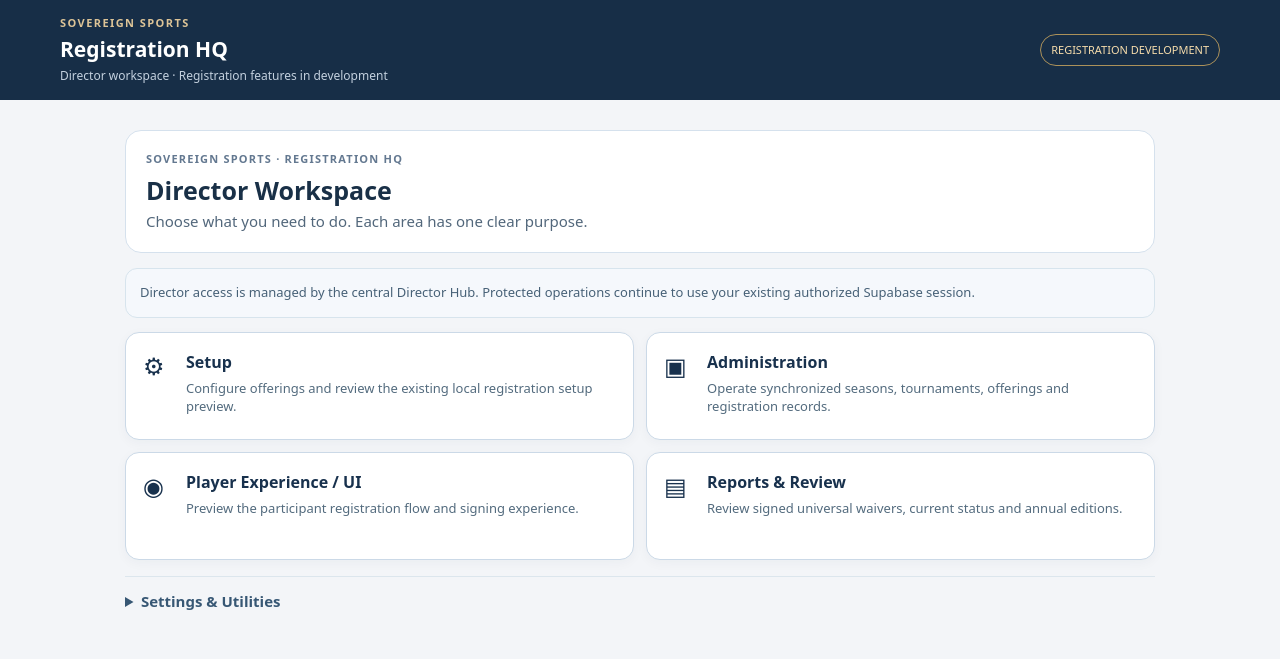
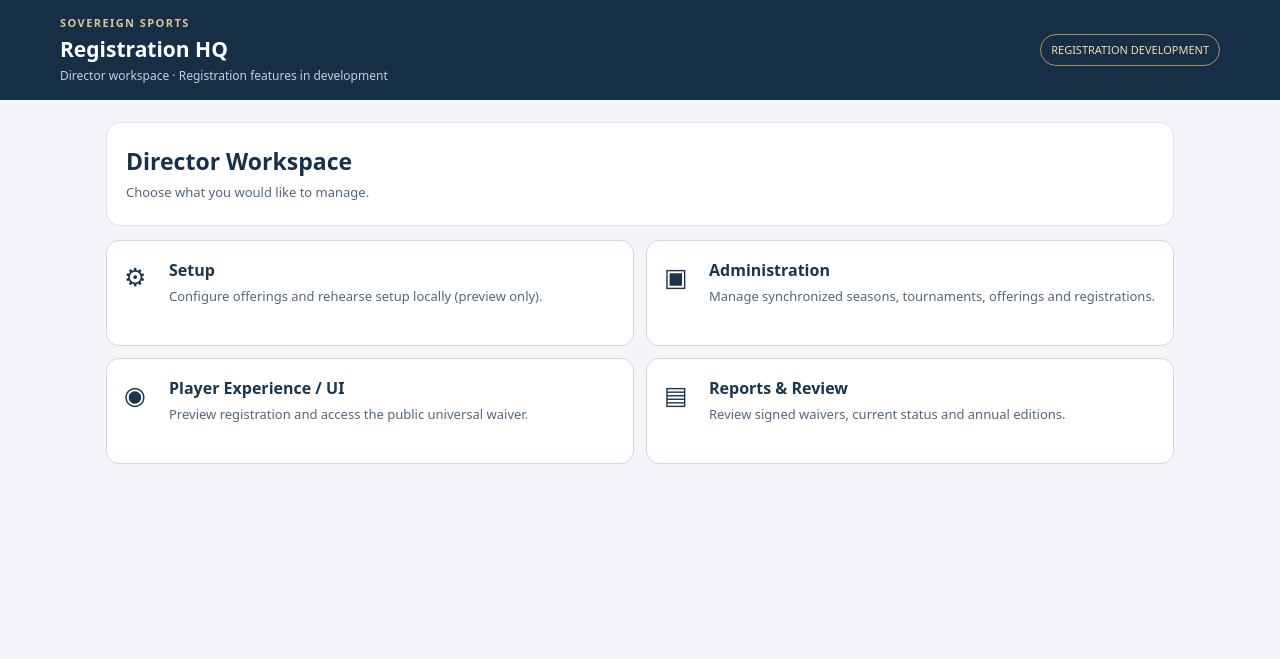
Before and after one commit to SovereignSports/RegistrationHQ-Test, a plain HTML site: page index.html in a window 1280 px wide. Drawn offline with nearby package versions, Linux system fonts and the light colour scheme.

Commit message:
Add files via upload

```diff
--- a/index.html
+++ b/index.html
@@ -29,45 +29,37 @@
 
 /* R1.6: one focused director area; infrequent configuration stays collapsed. */
 .uw-director-heading{display:flex;justify-content:space-between;align-items:center;flex-wrap:wrap;gap:12px}.uw-director-heading h2{margin:0;font-size:21px}.uw-director-heading p{margin:3px 0 0;font-size:13px;color:#607083}.uw-director-heading a{text-decoration:none;font-size:13px}.uw-director-actions{display:flex;gap:9px;flex-wrap:wrap;margin:17px 0}.uw-director-actions button{min-height:42px}#uw-ledger{display:grid;gap:8px;margin-top:10px}#uw-ledger .uw-ledger-row{padding:11px 13px;border:1px solid #dce3eb;border-radius:9px;background:#f8fafc;display:flex;justify-content:space-between;align-items:center;gap:12px;flex-wrap:wrap}#uw-ledger time{color:#64748b;font-size:12px}#uw-ledger .uw-ledger-label{font-weight:650}.uw-admin-advanced{margin-top:17px;border-top:1px solid #dce3eb;padding-top:15px}.uw-admin-advanced summary{cursor:pointer;font-weight:700;color:#324b60}.uw-admin-advanced>label,.uw-admin-new>label{display:grid;gap:5px;margin-top:12px;font-size:13px;font-weight:650}.uw-admin-advanced :is(input,select,textarea){width:100%;border:1px solid #bdcbd8;border-radius:8px;padding:10px;font:inherit}.uw-admin-new{border:1px solid #dce3eb;border-radius:9px;margin:15px 0;padding:12px}.uw-admin-note{font-size:12px;color:#607083}#uw-director-status:empty{display:none}#uw-dir[hidden]{display:none!important}
-</style><style id="r244-restore-style">.approved-public-heading{display:flex;justify-content:space-between;align-items:center;gap:9px;flex-wrap:wrap;width:100%;color:#172e47;padding:8px 0}.approved-public-heading span{font-size:12px;color:#617489}#live-catalog{max-width:100%}#approved-public-frame{max-width:100%}#connected-registration-tests summary:focus-visible{outline:2px solid #b58d49;outline-offset:4px}</style><style id="rhq-unified-director-ui">
-/* Consolidated director presentation. Underlying source handlers and RPCs untouched. */
-body:not(.uw-standalone) #rhq-site-header .tabs,
-body:not(.uw-standalone) #rhq-site-header [data-tab],
-body:not(.uw-standalone) main.shell > .notice,
-body:not(.uw-standalone) main.shell > .strip,
-body:not(.uw-standalone) main.shell > .layout,
-body:not(.uw-standalone) main.shell > footer {display:none!important}
-body:not(.uw-standalone) #universal-workspace{display:none!important}
-body:not(.uw-standalone) main.shell > #uw-dir,
-body:not(.uw-standalone) main.shell > #dev-director,
-body:not(.uw-standalone) main.shell > #module-frame,
-body:not(.uw-standalone) main.shell > #live-catalog{display:none!important}
-#rhq-new-shell{max-width:1030px;margin:16px auto 30px;color:#193047}
-#rhq-new-shell h2{font-size:25px;line-height:1.2;margin:0}
-#rhq-new-shell p{margin:5px 0 0;color:#52677b;line-height:1.5}
-#rhq-new-shell .rhq-head{padding:20px;border:1px solid #d5e1ed;background:#fff;border-radius:16px;margin-bottom:15px}
-#rhq-new-shell .rhq-kicker{font-size:11px;letter-spacing:1.2px;color:#637890;font-weight:800;margin-bottom:7px}
-#rhq-new-shell #rhq-section-picker{display:grid;grid-template-columns:repeat(2,minmax(0,1fr));gap:12px}
-#rhq-new-shell .rhq-card{display:flex;gap:12px;text-align:left;align-items:flex-start;background:#fff;border:1px solid #cbd9e7;border-radius:14px;padding:17px;cursor:pointer;box-shadow:0 3px 12px rgba(13,42,73,.04);color:#18314d;width:100%;min-height:108px}
-#rhq-new-shell .rhq-card:hover,#rhq-new-shell .rhq-card:focus-visible{border-color:#326b9c;outline:2px solid transparent;box-shadow:0 0 0 2px #c1dced}
-#rhq-new-shell .rhq-symbol{font-size:24px;line-height:1.3;flex:0 0 31px}
-#rhq-new-shell .rhq-card strong{font-size:16px;display:block;margin-bottom:5px}
-#rhq-new-shell .rhq-card small{font-size:13px;line-height:1.45;color:#536b7e;display:block}
-#rhq-new-shell .rhq-space{padding:18px;background:#fff;border-radius:14px;border:1px solid #d5e1ed}
-#rhq-new-shell .rhq-toolbar{display:flex;align-items:center;gap:14px;flex-wrap:wrap;margin-bottom:14px}
-#rhq-new-shell .rhq-back{border:1px solid #b9cadb;border-radius:10px;background:white;padding:11px 14px;color:#1e4466;font-weight:750;cursor:pointer}
-#rhq-new-shell .rhq-pane[hidden],#rhq-new-shell #rhq-section-picker[hidden]{display:none!important}
-#rhq-new-shell .rhq-pane #dev-director,#rhq-new-shell .rhq-pane #uw-dir{display:block!important;width:100%;max-width:none;margin:0}
-#rhq-new-shell .rhq-pane #module-frame{display:block;width:100%;min-height:950px;max-width:100%;margin-top:12px}
-#rhq-new-shell .rhq-pane #live-catalog{display:flex!important;width:100%;max-width:100%;margin:10px 0 0}
-#rhq-new-shell #rhq-director-auth{border:1px solid #d7e4ed;border-radius:12px;background:#f5f8fc;padding:14px;margin-bottom:14px;font-size:13px;color:#476177}
-#rhq-new-shell .rhq-notice{background:#edf4fa;border:1px solid #d4e3ee;border-radius:10px;padding:12px 14px;margin:12px 0;font-size:13px;color:#34516a}
-#rhq-new-shell .rhq-tools{margin-top:16px;border-top:1px solid #dce6ed;padding-top:13px}
-#rhq-new-shell .rhq-tools summary{cursor:pointer;font-weight:700;color:#375774}
-#rhq-new-shell .rhq-tools #dev-director{margin-top:12px}
-@media(max-width:650px){#rhq-new-shell #rhq-section-picker{grid-template-columns:1fr}#rhq-new-shell .rhq-space{padding:11px}#rhq-new-shell .rhq-head{padding:15px}}
-</style>
-</head><body>
+</style><style id="r244-restore-style">.approved-public-heading{display:flex;justify-content:space-between;align-items:center;gap:9px;flex-wrap:wrap;width:100%;color:#172e47;padding:8px 0}.approved-public-heading span{font-size:12px;color:#617489}#live-catalog{max-width:100%}#approved-public-frame{max-width:100%}#connected-registration-tests summary:focus-visible{outline:2px solid #b58d49;outline-offset:4px}</style>
+<style id="rhq-unified-safe-nav-css">
+/* Display-only routing: original runtime nodes stay exactly where existing scripts expect them. */
+body:not(.uw-standalone).rhq-nav-ready main.shell > .notice,
+body:not(.uw-standalone).rhq-nav-ready main.shell > .layout,
+body:not(.uw-standalone).rhq-nav-ready main.shell > .strip,
+body:not(.uw-standalone).rhq-nav-ready main.shell > footer,
+body:not(.uw-standalone).rhq-nav-ready main.shell > #dev-director,
+body:not(.uw-standalone).rhq-nav-ready main.shell > #uw-dir,
+body:not(.uw-standalone).rhq-nav-ready main.shell > #live-catalog,
+body:not(.uw-standalone).rhq-nav-ready main.shell > #module-frame{display:none!important}
+body:not(.uw-standalone).rhq-nav-ready main.shell > #universal-workspace{display:none!important}
+body.rhq-nav-ready.rhq-mode-setup main.shell > #dev-director{display:block!important}
+body.rhq-nav-ready.rhq-mode-administration main.shell > #module-frame{display:block!important}
+body.rhq-nav-ready.rhq-mode-experience main.shell > #live-catalog{display:flex!important}
+body.rhq-nav-ready.rhq-mode-review main.shell > #uw-dir{display:block!important}
+#rhq-safe-nav{max-width:1070px;margin:8px auto 18px;padding:0 1px;color:#17314b}
+#rhq-safe-nav .rhq-head{padding:19px;background:white;border:1px solid #d9e2eb;border-radius:14px;margin-bottom:14px}
+#rhq-safe-nav h2{margin:2px 0;font-size:23px}
+#rhq-safe-nav p{margin:4px 0;color:#53687d;font-size:13px}
+#rhq-safe-nav .rhq-cards{display:grid;grid-template-columns:repeat(2,minmax(0,1fr));gap:12px}
+#rhq-safe-nav .rhq-card{display:flex;gap:12px;text-align:left;align-items:flex-start;width:100%;border:1px solid #cdd9e5;border-radius:13px;background:white;padding:17px;color:#19364d;cursor:pointer;min-height:106px}
+#rhq-safe-nav .rhq-card strong{display:block;font-size:16px;margin:0 0 5px}
+#rhq-safe-nav .rhq-card small{display:block;font-size:13px;line-height:1.5;color:#52677b}
+#rhq-safe-nav .rhq-card .rhq-icon{font-size:25px;flex:0 0 33px}
+#rhq-safe-nav .rhq-card:focus-visible,#rhq-safe-nav .rhq-back:focus-visible{outline:3px solid #b48e53;outline-offset:2px}
+#rhq-safe-nav .rhq-back{border-radius:9px;background:#172e47;color:white;border:0;padding:11px 16px;font-weight:750;cursor:pointer}
+#rhq-safe-nav [hidden]{display:none!important}
+#rhq-safe-nav .rhq-note{font-size:13px;color:#4d647b;background:#f2f7fb;border:1px solid #d5e2ed;border-radius:10px;padding:12px;margin:10px 0 13px}
+@media(max-width:650px){#rhq-safe-nav .rhq-cards{grid-template-columns:1fr}#rhq-safe-nav .rhq-card{min-height:88px}}
+</style></head><body>
 <header class="top" id="rhq-site-header"><div><div class="eyebrow">SOVEREIGN SPORTS</div><h1>Registration HQ</h1><p>Director workspace · Registration features in development</p></div><div class="pill">REGISTRATION DEVELOPMENT</div></header>
 <script id="rhq-public-route-branding">
 // Public waiver is operational; other Registration HQ modules remain under development.
@@ -1166,75 +1158,79 @@ if(new URLSearchParams(location.search).get('waiver')==='thank-you'){
 }
 })();
 </script>
-<script id="rhq-unified-director-ui-script">
-/* A single director navigation surface; existing source modules retain their IDs and handlers. */
+
+<script id="rhq-safe-navigation">
 (()=>{
-  if(new URLSearchParams(location.search).has('waiver')) return;
-  const host=document.querySelector('main.shell');
-  if(!host) return;
-  const refs={setup:document.getElementById('dev-director'),administration:document.getElementById('module-frame'),experience:document.getElementById('live-catalog'),review:document.getElementById('uw-dir')};
-  if(Object.values(refs).some(node=>!node)){console.error('RHQ: expected existing workspace missing');return;}
-  const shell=document.createElement('div');shell.id='rhq-new-shell';
-  const header=document.createElement('div');header.className='rhq-head';header.innerHTML='<div class="rhq-kicker">SOVEREIGN SPORTS · REGISTRATION HQ</div><h2 id="rhq-current-title">Director Workspace</h2><p id="rhq-current-desc">Choose what you need to do. Each area has one clear purpose.</p>';
-  const auth=document.createElement('div');auth.id='rhq-director-auth';auth.textContent='Director access is managed by the central Director Hub. Protected operations continue to use your existing authorized Supabase session.';
-  const picker=document.createElement('div');picker.id='rhq-section-picker';
-  const definitions=[
-    ['setup','⚙','Setup','Configure offerings and review the existing local registration setup preview.'],
-    ['administration','▣','Administration','Operate synchronized seasons, tournaments, offerings and registration records.'],
-    ['experience','◉','Player Experience / UI','Preview the participant registration flow and signing experience.'],
-    ['review','▤','Reports & Review','Review signed universal waivers, current status and annual editions.']
-  ];
-  const panels={};
-  for(const [key,symbol,title,description] of definitions){
-    const button=document.createElement('button');button.type='button';button.className='rhq-card';button.dataset.area=key;
-    const icon=document.createElement('span');icon.className='rhq-symbol';icon.textContent=symbol;
-    const words=document.createElement('span');const strong=document.createElement('strong');strong.textContent=title;const small=document.createElement('small');small.textContent=description;
-    words.append(strong,small);button.append(icon,words);picker.append(button);
-    const section=document.createElement('section');section.className='rhq-pane rhq-space';section.dataset.area=key;section.hidden=true;
-    const toolbar=document.createElement('div');toolbar.className='rhq-toolbar';
-    const back=document.createElement('button');back.type='button';back.className='rhq-back';back.textContent='← Director Home';back.addEventListener('click',()=>navigate('home'));
-    const heading=document.createElement('strong');heading.textContent=title;
-    toolbar.append(back,heading);section.append(toolbar);
-    panels[key]=section;
-    button.addEventListener('click',()=>navigate(key));
-  }
-  // Move the ACTUAL existing controls (not copies) to their one intended home.
-  panels.setup.append(refs.setup);
-  const setupNotice=document.createElement('div');setupNotice.className='rhq-notice';setupNotice.textContent='Local setup preview only. Changes here do not publish live offerings. Live synchronized configuration remains in Administration.';
-  panels.setup.insertBefore(setupNotice,refs.setup);
-  const adminIntro=document.createElement('div');adminIntro.className='rhq-notice';adminIntro.textContent='Existing connected registration manager. This is the remaining legacy embedded module; its live operations are preserved until migrated and tested.';
-  panels.administration.append(adminIntro,refs.administration);
-  const experienceIntro=document.createElement('div');experienceIntro.className='rhq-notice';experienceIntro.textContent='Preview mode. Use test identities; completing a visual rehearsal is not a real registration.';
-  panels.experience.append(experienceIntro,refs.experience);
-  const publicLink=document.createElement('a');publicLink.href='?waiver=universal';publicLink.target='_blank';publicLink.rel='noopener';publicLink.textContent='Open public universal waiver ↗';publicLink.className='rhq-back';publicLink.style.display='inline-block';publicLink.style.margin='8px 0 12px';
-  panels.experience.append(publicLink);
-  panels.review.append(refs.review);
-  const utility=document.createElement('details');utility.className='rhq-tools';utility.innerHTML='<summary>Settings & Utilities</summary><p>Advanced operations remain within their existing application areas. Developer-only local rehearsal tools remain under Setup.</p>';
-  shell.append(header,auth,picker,...definitions.map(d=>panels[d[0]]),utility);
-  host.insertBefore(shell,host.firstChild);
-  const title=header.querySelector('#rhq-current-title'),description=header.querySelector('#rhq-current-desc');
-  function navigate(area){
-    if(area!=='home'&&!panels[area])area='home';
-    picker.hidden=area!=='home';
-    for(const [key,el] of Object.entries(panels))el.hidden=key!==area;
-    const def=definitions.find(d=>d[0]===area);
-    title.textContent=def?def[2]:'Director Workspace';
-    description.textContent=def?def[3]:'Choose what you need to do. Each area has one clear purpose.';
-    // Keep the original tested module initialization path, but call it only for administration.
-    if(area==='administration'){
-      const launch=document.getElementById('dev-restore-connected');
-      if(launch&&!shell.dataset.managerStarted){shell.dataset.managerStarted='1';launch.click();}
+  'use strict';
+  // Never modify the standalone public waiver and thank-you routes.
+  if(new URLSearchParams(location.search).has('waiver'))return;
+  const start=()=>{
+    const host=document.querySelector('main.shell');
+    const nodes={
+      setup:document.getElementById('dev-director'),
+      administration:document.getElementById('module-frame'),
+      experience:document.getElementById('live-catalog'),
+      review:document.getElementById('uw-dir')
+    };
+    if(!host||Object.values(nodes).some(x=>!x)){
+      console.error('Registration HQ: navigation could not find its existing modules');
+      return;
     }
-    if(area==='experience'){
-      const preview=document.getElementById('live-catalog');
-      preview.hidden=false;preview.style.display='flex';
+    const paths=[
+      ['setup','⚙','Setup','Configure offerings and rehearse setup locally (preview only).'],
+      ['administration','▣','Administration','Manage synchronized seasons, tournaments, offerings and registrations.'],
+      ['experience','◉','Player Experience / UI','Preview registration and access the public universal waiver.'],
+      ['review','▤','Reports & Review','Review signed waivers, current status and annual editions.']
+    ];
+    const nav=document.createElement('section');
+    nav.id='rhq-safe-nav';
+    nav.setAttribute('aria-label','Registration HQ director navigation');
+    const head=document.createElement('div');head.className='rhq-head';
+    const back=document.createElement('button');back.className='rhq-back';back.type='button';back.textContent='← Director Home';back.hidden=true;
+    const title=document.createElement('h2');title.textContent='Director Workspace';
+    const subtitle=document.createElement('p');subtitle.textContent='Choose what you would like to manage.';
+    const cards=document.createElement('div');cards.className='rhq-cards';
+    for(const [key,icon,label,description] of paths){
+      const button=document.createElement('button');button.type='button';button.className='rhq-card';button.dataset.rhqNavigate=key;
+      const symbol=document.createElement('span');symbol.className='rhq-icon';symbol.textContent=icon;
+      const words=document.createElement('span'),strong=document.createElement('strong'),small=document.createElement('small');
+      strong.textContent=label;small.textContent=description;words.append(strong,small);button.append(symbol,words);cards.append(button);
     }
-    if(area==='review'){refs.review.hidden=false;}
-    try{sessionStorage.setItem('rhq-unified-active-v1',area)}catch(_){ }
-    shell.scrollIntoView({block:'start'});
-  }
-  let start='home';try{start=sessionStorage.getItem('rhq-unified-active-v1')||'home'}catch(_){ }
-  navigate(start);
+    const note=document.createElement('div');note.className='rhq-note';note.hidden=true;
+    const publicLink=document.createElement('a');publicLink.href='?waiver=universal';publicLink.target='_blank';publicLink.rel='noopener';publicLink.textContent='Open public universal waiver ↗';publicLink.style.display='none';publicLink.style.margin='8px 0 12px';
+    head.append(back,title,subtitle);nav.append(head,cards,note,publicLink);host.insertBefore(nav,host.firstChild);
+    const allowed=['home',...paths.map(x=>x[0])];
+    const navigate=(requested)=>{
+      const route=allowed.includes(requested)?requested:'home';
+      // Preserve all original module parents, IDs and event listeners.
+      for(const name of ['rhq-mode-home',...paths.map(x=>'rhq-mode-'+x[0])])document.body.classList.remove(name);
+      document.body.classList.add('rhq-mode-'+route);
+      cards.hidden=route!=='home';back.hidden=route==='home';note.hidden=route==='home';
+      const def=paths.find(p=>p[0]===route);
+      title.textContent=def?def[2]:'Director Workspace';
+      subtitle.textContent=def?def[3]:'Choose what you would like to manage.';
+      note.textContent=route==='administration'?'Existing synchronized registration manager. Its legacy interface is preserved until its functions are fully migrated.':route==='setup'?'Local development preview only. This does not publish live offerings.':route==='experience'?'Participant preview mode. Use fictional test identities.':route==='review'?'Signed waiver records and annual agreement management.':'';
+      publicLink.style.display=route==='experience'?'inline-block':'none';
+      if(route==='experience')nodes.experience.hidden=false;
+      if(route==='review')nodes.review.hidden=false;
+      if(route==='administration'){
+        const launch=document.getElementById('dev-restore-connected');
+        if(launch&&!nav.dataset.managerStarted){
+          nav.dataset.managerStarted='1';launch.click();
+        }
+      }
+      try{sessionStorage.setItem('rhq-unified-safe-active-v1',route)}catch(_){ }
+    };
+    cards.addEventListener('click',event=>{
+      const button=event.target.closest('button[data-rhq-navigate]');
+      if(button&&cards.contains(button))navigate(button.dataset.rhqNavigate);
+    });
+    back.addEventListener('click',()=>navigate('home'));
+    document.body.classList.add('rhq-nav-ready');
+    let remembered='home';try{remembered=sessionStorage.getItem('rhq-unified-safe-active-v1')||'home'}catch(_){ }
+    navigate(remembered);
+  };
+  if(document.readyState==='loading')document.addEventListener('DOMContentLoaded',start,{once:true});else start();
 })();
 </script>
 <script>
```
